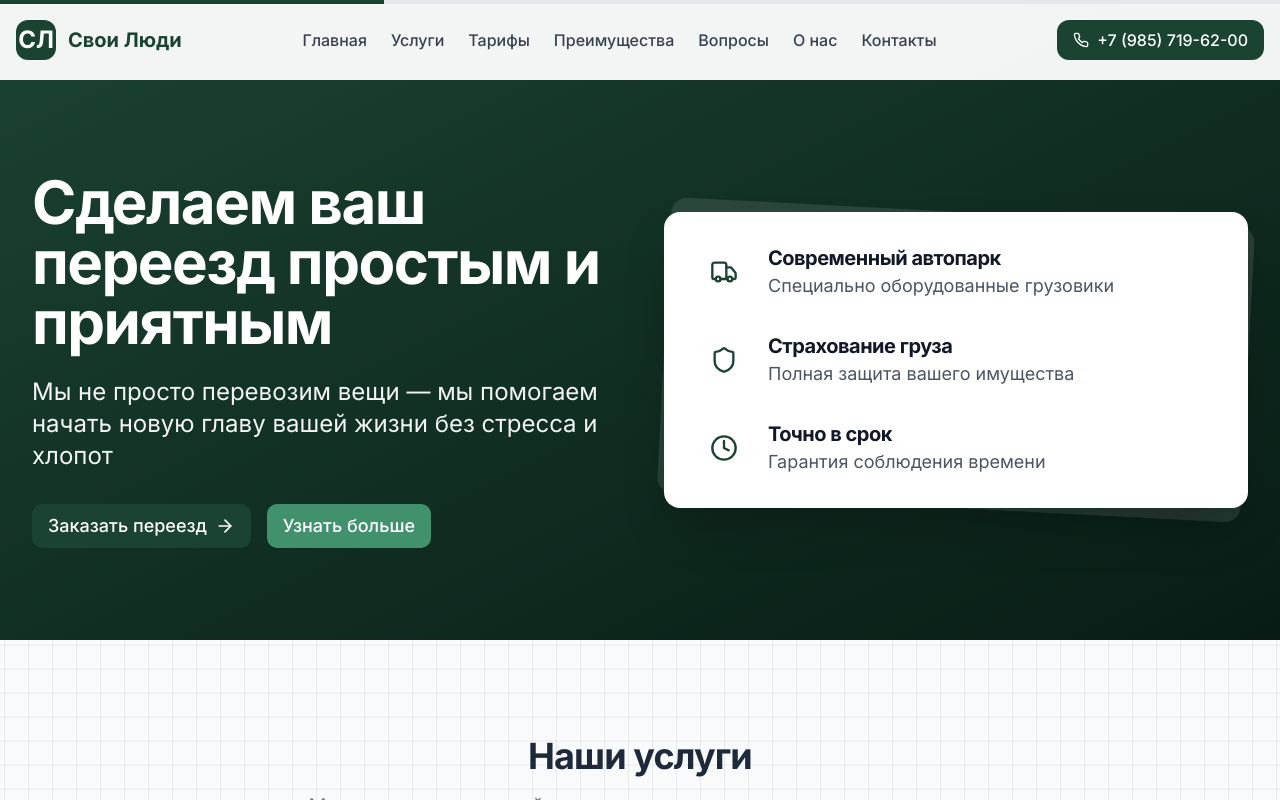
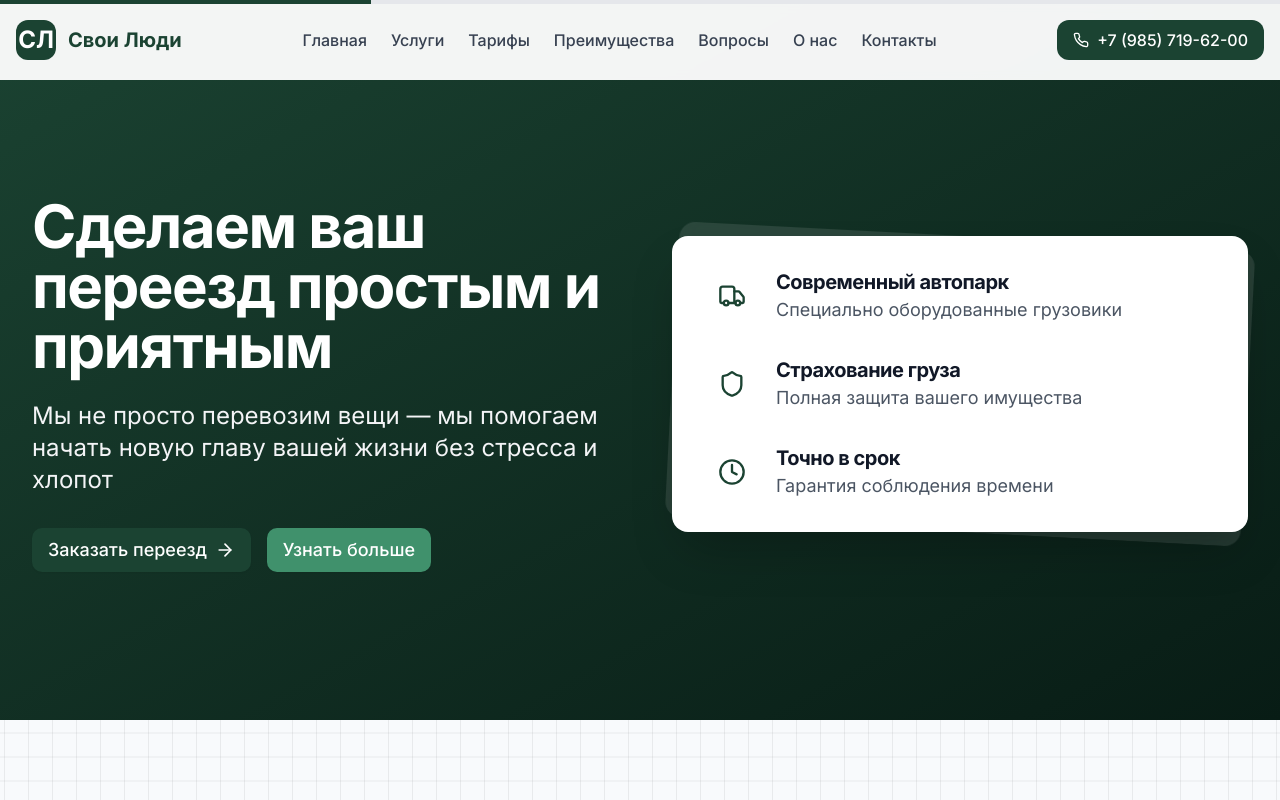
Before and after one commit to lesha358/svoiludi, a Next.js app: page / in a window 1280 px wide. Shown: the top 800 px of the page. Built offline with nearby package versions, Linux system fonts and the light colour scheme.

Commit message:
Увеличены отступы в Hero секции для лучшего отображения карточки

```diff
--- a/src/components/home/AnimatedHero.tsx
+++ b/src/components/home/AnimatedHero.tsx
@@ -7,13 +7,13 @@ import Image from 'next/image'
 
 export function AnimatedHero() {
   return (
-    <section className="relative min-h-[80vh] flex items-center pt-20">
+    <section className="relative min-h-[90vh] flex items-center pt-32 pb-20">
       <div className="absolute inset-0 bg-gradient-to-br from-primary to-primary-dark">
         <div className="absolute inset-0 bg-[url('/pattern.svg')] opacity-10" />
       </div>
 
       <div className="container relative z-10">
-        <div className="grid grid-cols-1 lg:grid-cols-2 gap-12 items-center">
+        <div className="grid grid-cols-1 lg:grid-cols-2 gap-16 items-center">
           <motion.div
             initial={{ opacity: 0, y: 20 }}
             animate={{ opacity: 1, y: 0 }}
```
